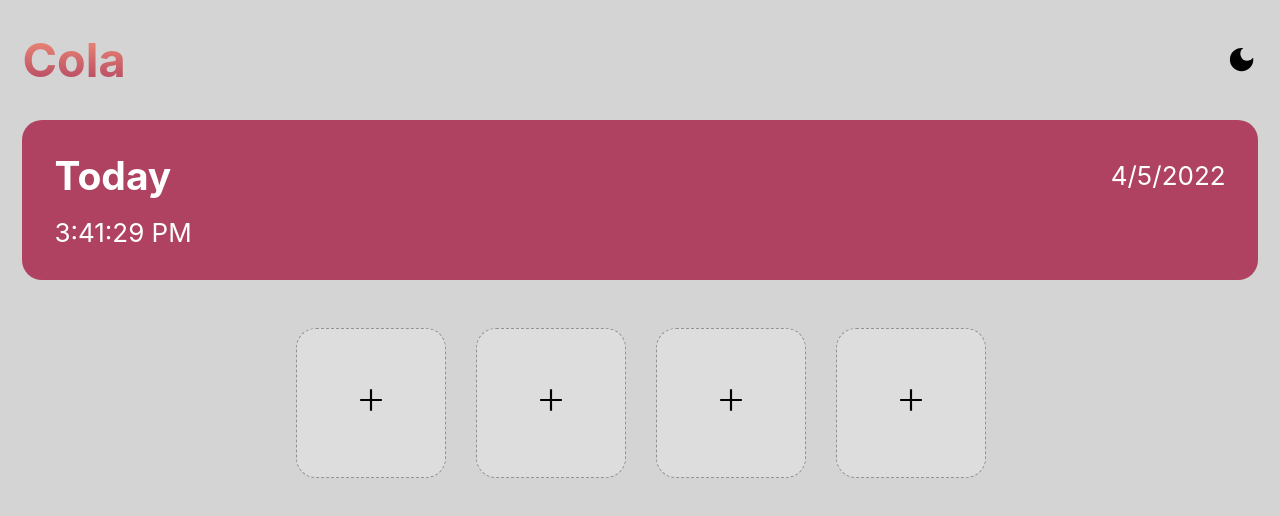
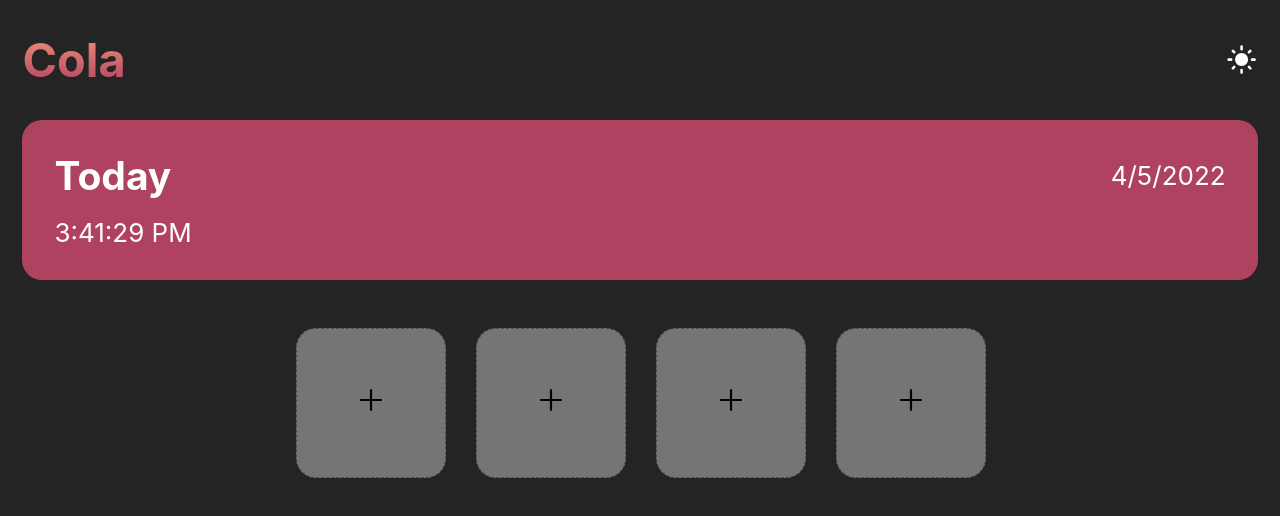
Before and after one commit to thanhtutzaw/cola, a React (Create React App) app: page / in a window 1280 px wide. Shown: the top 516 px of the page. Built offline with nearby package versions, Linux system fonts and the light colour scheme.

Commit message:
finally darkmode function finished with local storage

```diff
--- a/src/App.js
+++ b/src/App.js
@@ -1,14 +1,48 @@
 import "./App.css";
-import { useState } from "react";
+import { useState, useEffect } from "react";
 
 import Header from "./components/header";
 import Today from "./components/today";
 import Content from "./components/Content";
 function App() {
-  const [darkmode, setdarkmode] = useState(false);
+  const [darkmode, setdarkmode] = useState(
+    // darkmode
+    localStorage.getItem("dark") === "true"
+    //  ()=> localStorage.getItem('dark')
+  );
 
+  useEffect(() => {
+    localStorage.setItem("dark", darkmode);
+  }, [darkmode]);
+  useEffect(() => {
+    if (darkmode == true) {
+      console.log("false");
+      document.documentElement.removeAttribute("dark", "true");
+    } else {
+      console.log("true");
+      document.documentElement.setAttribute("dark", "true");
+    }
+  }, [darkmode]);
+  // useEffect(() => {
+  //   const data = localStorage.getItem('dark')
+  //   if(data){
+  //     setdarkmode(data)
+  //   }
+  // }, [darkmode]);
 
+  // useEffect( () => {
 
+  //   const saveLocal = () => {
+  //     localStorage.setItem('dark',darkmode)
+  //   }
+  //   saveLocal();
+  // }, [darkmode]);
+  //   const saveLocal =  () => {
+  //      localStorage.setItem("dark", darkmode)
+  //    }
+  //  useEffect(() => {
+  //    saveLocal()
+  //  });
 
   //  time = today.getHours() + ':' + today.getMinutes() + ':' + today.getSeconds();
 
@@ -19,14 +53,19 @@ function App() {
   const [clock, setclock] = useState("h:m:s");
   const [newdate, setnewdate] = useState();
 
-  const [showmodal, setshowmodal] = useState(false)
+  const [showmodal, setshowmodal] = useState(false);
 
   return (
     <div className="App">
       <section className="main container">
-        <Header darkmode={darkmode} setdarkmode={setdarkmode}/>
+        <Header darkmode={darkmode} setdarkmode={setdarkmode} />
 
-        <Today clock={clock} setclock={setclock} newdate={newdate} setnewdate={setnewdate} />
+        <Today
+          clock={clock}
+          setclock={setclock}
+          newdate={newdate}
+          setnewdate={setnewdate}
+        />
 
         <Content showmodal={showmodal} setshowmodal={setshowmodal} />
       </section>
--- a/src/components/header.js
+++ b/src/components/header.js
@@ -1,40 +1,45 @@
-import React,{useEffect} from "react";
+import React, { useEffect } from "react";
 import { MdDarkMode } from "react-icons/md";
 import { MdLightMode } from "react-icons/md";
 function Header({ darkmode, setdarkmode }) {
-  useEffect(() => {
-
-      // if(darkmode){
-      //   console.log(true)
-
-      // }
-
-  }, );
-
+  let theme;
+  if (localStorage) {
+    theme = localStorage.getItem("dark");
+  }
   const darkmodetoggle = () => {
-    setdarkmode((darkmode) => !darkmode);
-    if(darkmode){
-        console.log('changed to light mode')
-        document.documentElement.removeAttribute('dark','true')
-      }
-      else{
-
-        console.log('changed to dark mode')
-        document.documentElement.setAttribute('dark','true')
-
-
+    //  setdarkmode((darkmode)=> !darkmode)
+    // (theme == true) ? setdarkmode(theme) : setdarkmode(theme)
+    // console.log(theme)
+    // setdarkmode((darkmode) => !darkmode);
+    // console.log(theme)
+    // setdarkmode( localStorage.getItem('dark'))
+    if (darkmode) {
+      setdarkmode((darkmode) => !darkmode);
+      // console.log('changed to light mode')
+      //  document.documentElement.removeAttribute('dark','true')
+      localStorage.setItem("dark", false);
+    } else {
+      setdarkmode((darkmode) => !darkmode);
+      // console.log('changed to dark mode')
+      // document.documentElement.setAttribute('dark','true')
+      localStorage.setItem("dark", true);
     }
   };
 
   return (
     <header className="row">
       <h1 className="logo">Cola</h1>
-
-      {darkmode ? (
+      {theme == "false" ? (
         <MdLightMode onClick={darkmodetoggle} className="button light-icon" />
       ) : (
         <MdDarkMode onClick={darkmodetoggle} className="button dark-icon" />
       )}
+
+      {/* {darkmode ? (
+        <MdLightMode onClick={darkmodetoggle} className="button light-icon" />
+      ) : (
+        <MdDarkMode onClick={darkmodetoggle} className="button dark-icon" />
+      )} */}
     </header>
   );
 }
```
